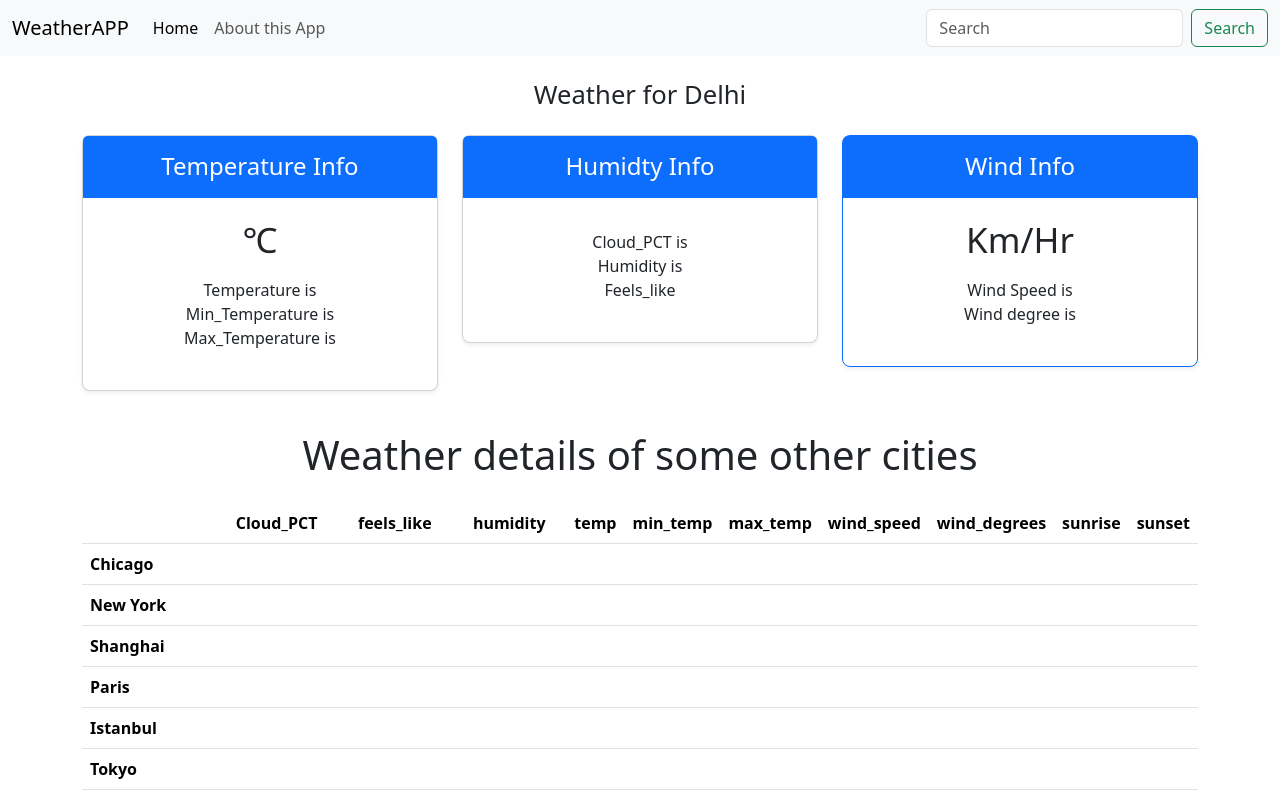
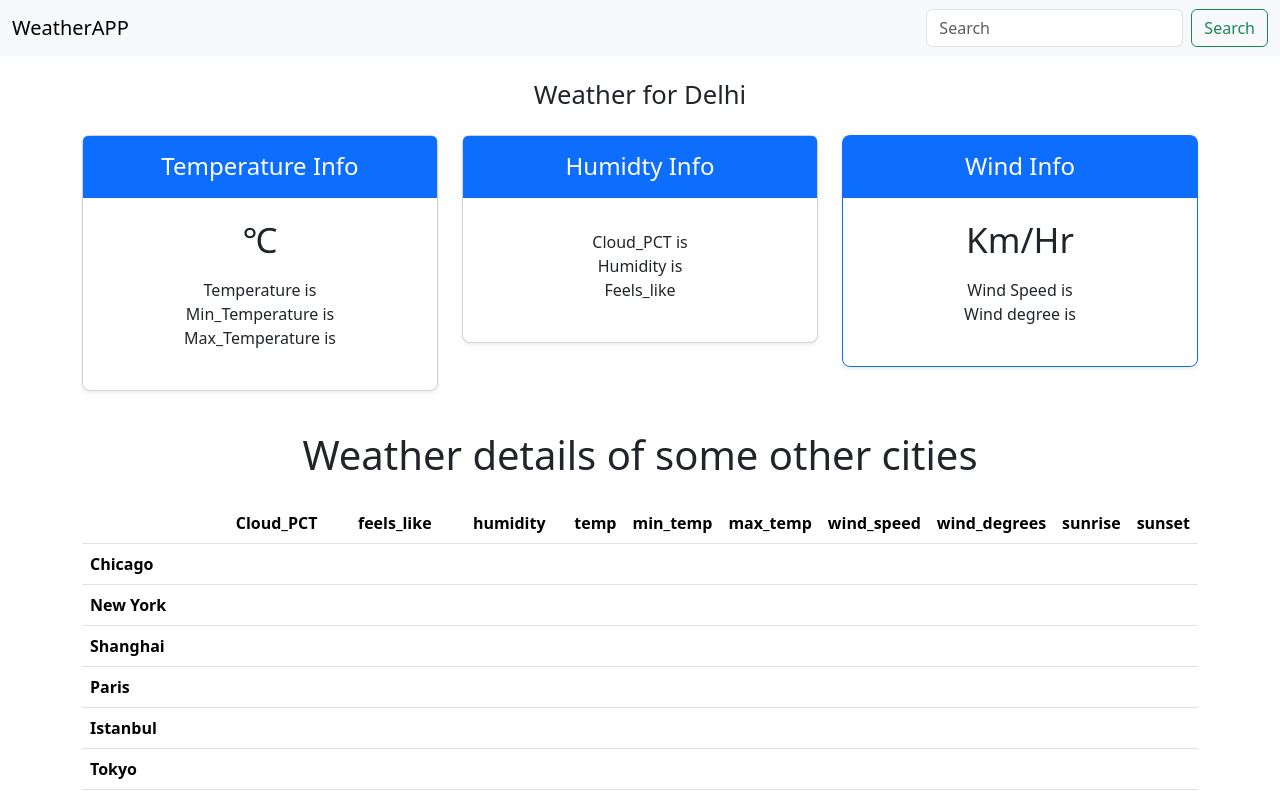
Before and after one commit to MadhavJaishi/MyWeatherWebsite, a plain HTML site: page index.html in a window 1280 px wide. Drawn offline with nearby package versions, Linux system fonts and the light colour scheme; no server answers.

Commit message:
Commented " 'Home' and 'About this app' buttons in navbar " code

```diff
--- a/index.html
+++ b/index.html
@@ -18,14 +18,14 @@
 
     <div class="collapse navbar-collapse" id="navbarSupportedContent">
       <ul class="navbar-nav me-auto mb-2 mb-lg-0">
-        <li class="nav-item">
+<!--         <li class="nav-item">
           <a class="nav-link active" aria-current="page" href="http://127.0.0.1:5500/index.html">Home</a>
-        </li>
-
+        </li> -->
+<!--
         <li class="nav-item">
           <a class="nav-link" href="http://127.0.0.1:5500/About.html">About this App</a>
 
-        </li>
+        </li> -->
 
         <!-- <li class="nav-item dropdown">
           <a class="nav-link dropdown-toggle" href="#" role="button" data-bs-toggle="dropdown" aria-expanded="false">How to use?</a> -->
```
